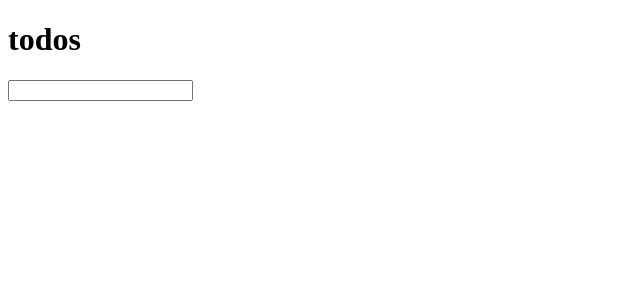
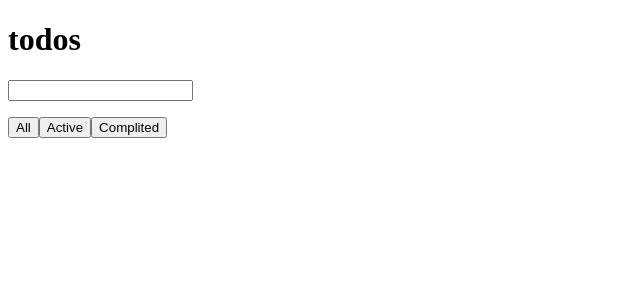
Before and after one commit to JBryskiewicz/todo_mvc, a React (Vite) app: page / in a window 1280 px wide. Shown: the top 300 px of the page, without its empty margins (0-640 px from the left). Built offline with nearby package versions, Linux system fonts and the light colour scheme.

Commit message:
filter for all, active and done tasks

```diff
--- a/src/App.jsx
+++ b/src/App.jsx
@@ -4,6 +4,7 @@ import "./App.css";
 function App() {
     const [value, setValue] = useState('');
     const [tasks, setTasks] = useState([]);
+    const [filter, setFilter] = useState('all')
 
 
     function getId() {
@@ -55,7 +56,9 @@ function App() {
                 onKeyUp={handleAddTask}
             />
             <ul>
-                {tasks.map((task) => (
+                {tasks
+                    .filter((task) => filter === 'all' ? true : task.status === filter)
+                    .map((task) => (
                     <li key={task.id}>
                         <button
                             onClick={handleChangeStatus(task)}
@@ -69,12 +72,17 @@ function App() {
                     </li>
                 ))}
             </ul>
-
+            <div>
+                <button onClick={() => setFilter('all')}>All</button>
+                <button onClick={() => setFilter('active')}>Active</button>
+                <button onClick={() => setFilter('done')}>Complited</button>
+            </div>
             {tasks.some((task) => task.status === 'done') && (
                 <button
                     onClick={handleDeleteDoneTasks}
                 >Clear completed</button>
             )}
+
         </>
     )
 }
```
